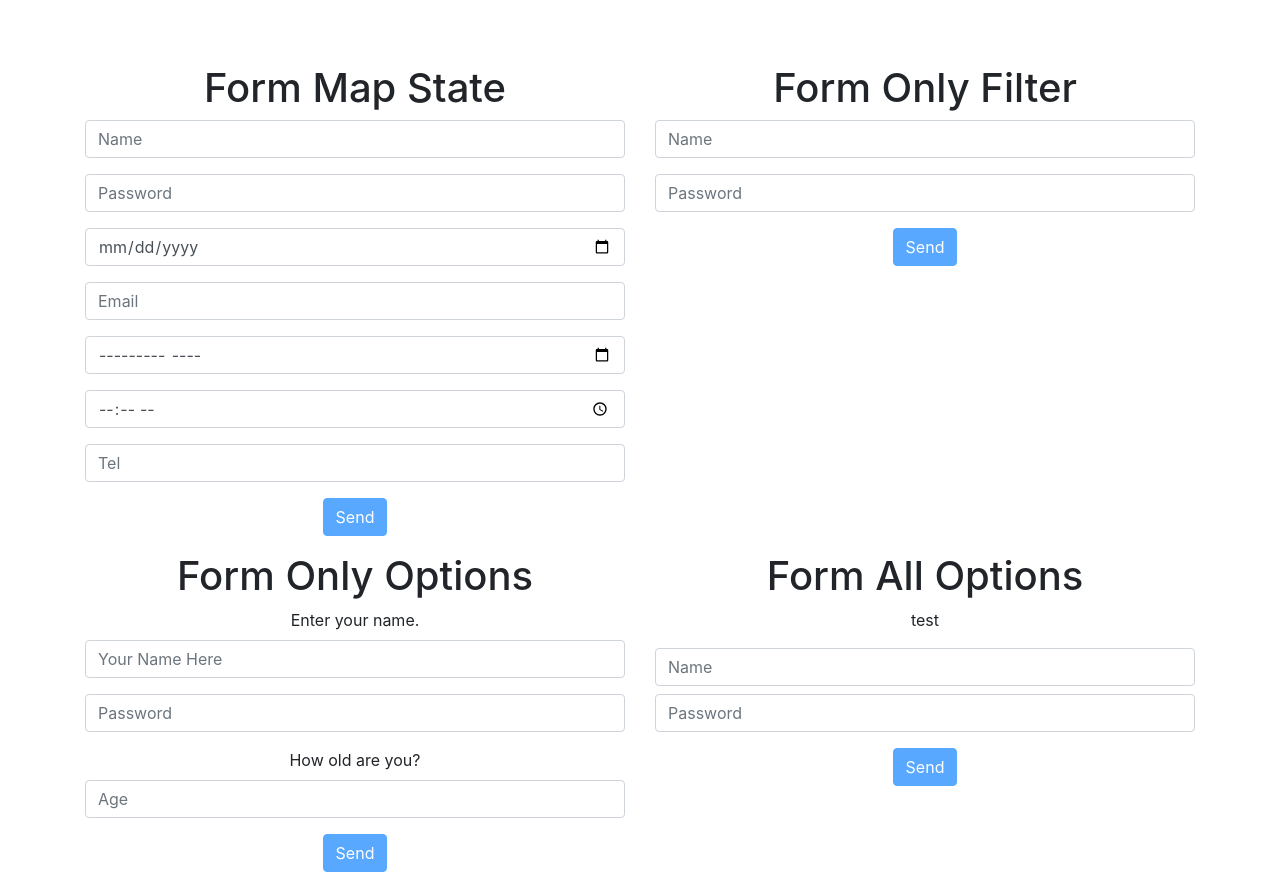
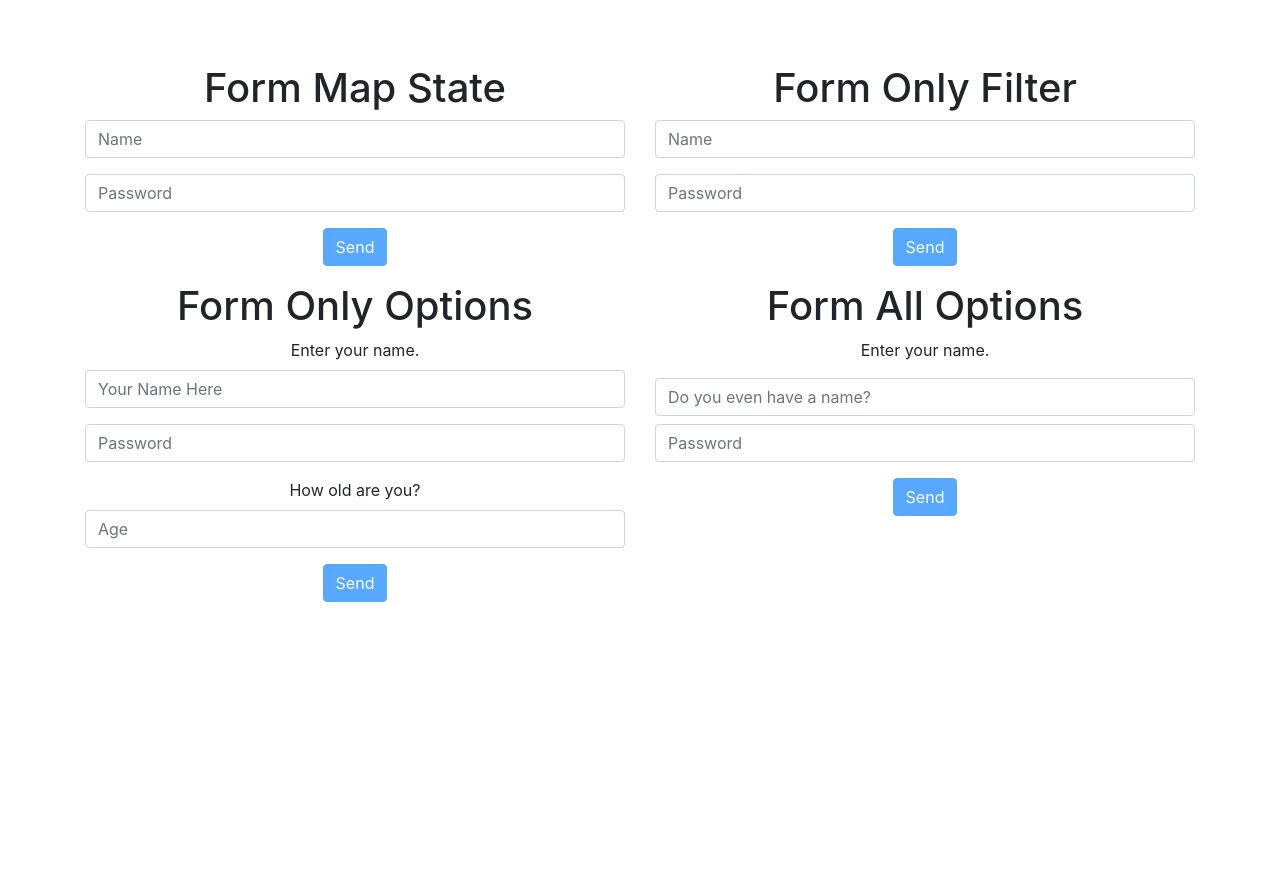
Before and after one commit to jhadev/use-form-demo, a React (Create React App) app: page / in a window 1280 px wide. After the commit the page ends 800 px from the top, so only its background shows below. Built offline with nearby package versions, Linux system fonts and the light colour scheme.

Commit message:
handle types and readme

```diff
--- a/src/components/FormAllOptions.js
+++ b/src/components/FormAllOptions.js
@@ -14,20 +14,17 @@ const FormAllOptions = props => {
 
   const formOptions = [
     {
-      label: 'test',
-      placeholder: '',
+      label: 'Enter your name.',
+      placeholder: 'Do you even have a name?',
       type: 'text',
       className: 'form-control my-2'
     },
-    // if className is specified in the object in the first index in the array, it is assumed that all other inputs will get the same className as well. No need to rewrite it.
-    { id: 'testing' }
+    { id: 'password-field' }
   ];
 
   // options are label, id, className, placeholder, type
   // mapInputs second argument is a filter to display inputs
-  const displayInputs = mapInputs(formState, ['name', 'password'])(
-    formOptions
-  );
+  const displayInputs = mapInputs(formState, ['name', 'password'])(formOptions);
 
   /*
   if no options
--- a/src/components/FormMapState.js
+++ b/src/components/FormMapState.js
@@ -5,12 +5,7 @@ const FormMapState = props => {
   // extract and initialize useForm hook. don't need on change here, but might be useful at some point.
   const { formState, setFormState, onChange, mapInputs } = useForm({
     name: '',
-    password: '',
-    date: '',
-    email: '',
-    month: '',
-    time: '',
-    tel: ''
+    password: ''
   }, 'example-map-state');
 
   // options are label, id, className, placeholder, type
--- a/src/components/FormOnlyOptions.js
+++ b/src/components/FormOnlyOptions.js
@@ -21,9 +21,7 @@ const FormOnlyOptions = props => {
     { label: 'How old are you?', type: 'number' }
   ];
 
-  const displayInputs = mapInputs(formState)(
-    formOptions
-  );
+  const displayInputs = mapInputs(formState)(formOptions);
 
   const postForm = () => {
     // simulate post to server or can update parent with prop function here.
```
Also changed, not shown: 1 other file (tests, documents, lock files or other folders).
